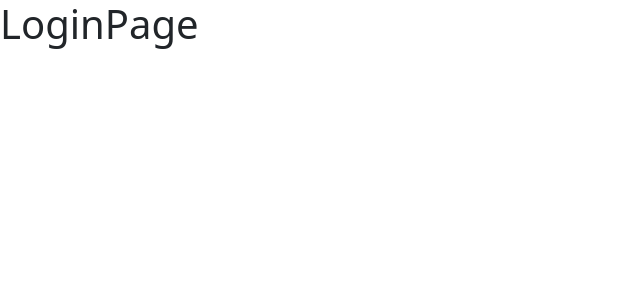
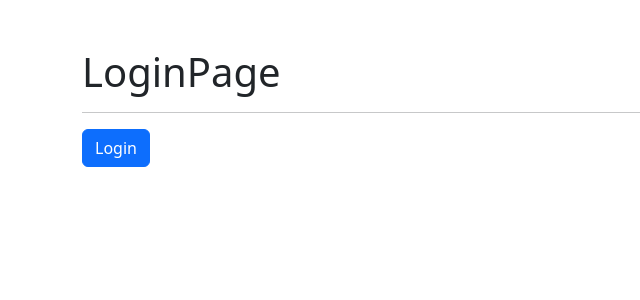
Before and after one commit to jhonnycgarcia/dev-talles-react-heroes-spa, a React (Vite) app: page /login in a window 1280 px wide. Shown: the top 300 px of the page, without its empty margins (0-640 px from the left). Built offline with nearby package versions, Linux system fonts and the light colour scheme.

Commit message:
Navigate push / replace - useNavigate

```diff
--- a/src/auth/pages/LoginPage.jsx
+++ b/src/auth/pages/LoginPage.jsx
@@ -1,6 +1,24 @@
+import { useNavigate } from "react-router-dom"
 
 export const LoginPage = () => {
+  const navigate = useNavigate()
+
+  const onLogin = () => {
+    navigate('/marvel', {
+      replace: true
+    })
+  }
+
   return (
-    <h1>LoginPage</h1>
+    <div className="container mt-5">
+      <h1>LoginPage</h1>
+      <hr />
+      <button
+        className="btn btn-primary"
+        onClick={onLogin}
+      >
+        Login
+      </button>
+    </div>
   )
 }
--- a/src/ui/components/Navbar.jsx
+++ b/src/ui/components/Navbar.jsx
@@ -1,6 +1,14 @@
-import { Link, NavLink } from 'react-router-dom';
+import { Link, NavLink, useNavigate } from 'react-router-dom';
 
 export const Navbar = () => {
+    const navigate = useNavigate()
+
+    const onLogout = () => {
+        navigate('/login', {
+            replace: true
+        })
+    }
+
     return (
         <nav className="navbar navbar-expand-sm navbar-dark bg-dark p-2">
 
@@ -41,7 +49,10 @@
                     <span className='nav-item nav-link text-info'>
                         Pedro Lars
                     </span>
-                    <button className='nav-item nav-link btn'>
+                    <button
+                        className='nav-item nav-link btn'
+                        onClick={onLogout}
+                    >
                         LogOut
                     </button>
                 </ul>
```
